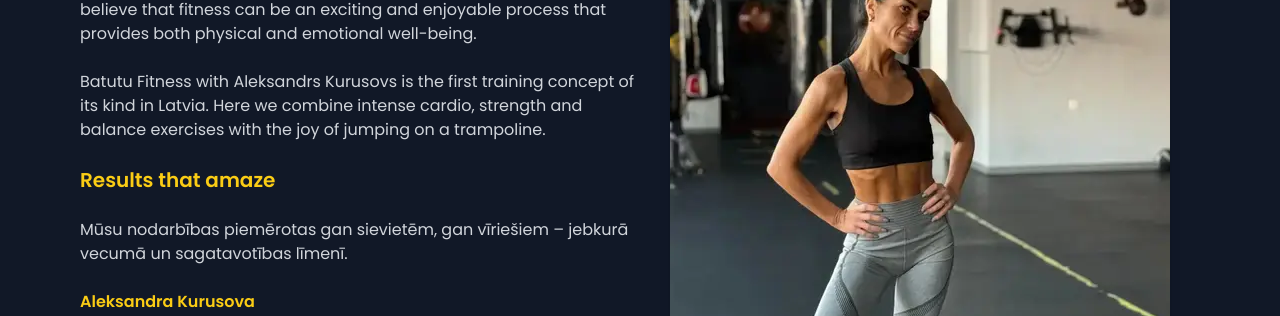
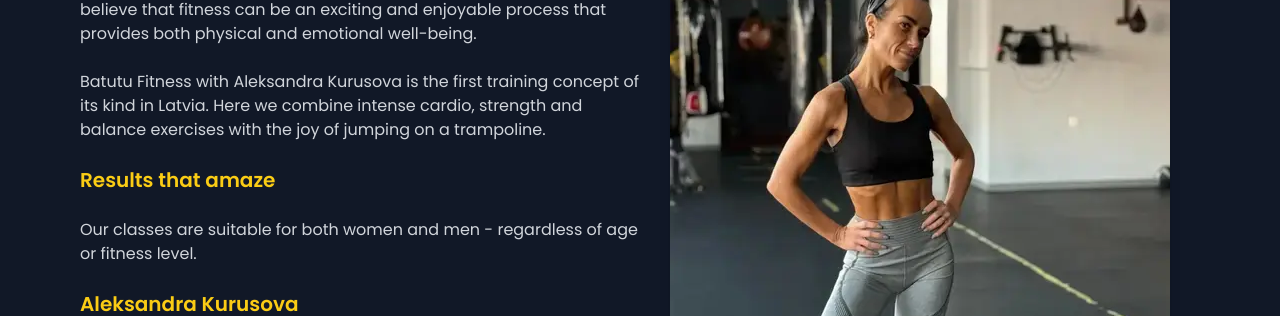
Before and after one commit to Kizenbahs/batutufitness.lv, a React (Vite) app: page /about in a window 1280 px wide. Both pictures are taken after a click on the button "EN". Shown: the part 450-766 px from the top of the page. Built offline with nearby package versions, Linux system fonts and the light colour scheme; no server answers.

Commit message:
feat: update About page subtext style and add English translation

```diff
--- a/src/pages/about/index.tsx
+++ b/src/pages/about/index.tsx
@@ -93,15 +93,18 @@ const AboutPage: React.FC = () => {
                         Batutu Fitness is more than just a fitness studio – it's a place where everyone can find their path to a healthy and active lifestyle. We believe that fitness can be an exciting and enjoyable process that provides both physical and emotional well-being.
                       </p>
                       <p>
-                        Batutu Fitness with Aleksandrs Kurusovs is the first training concept of its kind in Latvia. Here we combine intense cardio, strength and balance exercises with the joy of jumping on a trampoline.
+                        Batutu Fitness with Aleksandra Kurusova is the first training concept of its kind in Latvia. Here we combine intense cardio, strength and balance exercises with the joy of jumping on a trampoline.
                       </p>
                       <h3 className="text-xl font-semibold text-yellow-400 mb-4">Results that amaze</h3>
                       <p>
-                        Mūsu nodarbības piemērotas gan sievietēm, gan vīriešiem – jebkurā vecumā un sagatavotības līmenī.
+                        Our classes are suitable for both women and men - regardless of age or fitness level.
                       </p>
-                      <p className="text-yellow-400 font-semibold">Aleksandra Kurusova</p>
+                      <p className="text-xl font-semibold text-yellow-400 mb-4">Aleksandra Kurusova</p>
                       <p>
-                        Aleksandra is our head trainer – charismatic, experienced and with inexhaustible energy that captivates everyone. Each class is like a small celebration where the body works and the soul rejoices!
+                        Aleksandra is a multiple Latvian ballroom dance champion and winner of international competitions, as well as an experienced ballroom dance coach. She is a <a href="https://lsfp.lv/sporta_registrs/sertificetie_sporta_specialisti?name=aleksandra+kurusova&category=0&sport=0&type=0" className="text-yellow-400" target="_blank" rel="noopener noreferrer">Category C certified sports coach</a> – see certification – with extensive professional experience both in Latvia and abroad.
+                      </p>
+                      <p>
+                        Aleksandra leads dynamic and energetically charging group trampoline workouts that combine rhythmic movement, dance elements, and effective cardio exercises. Under her guidance, training becomes not only an excellent way to improve physical fitness but also a source of positive energy that motivates you to return again and again.
                       </p>
                     </div>
                   </div>
```
